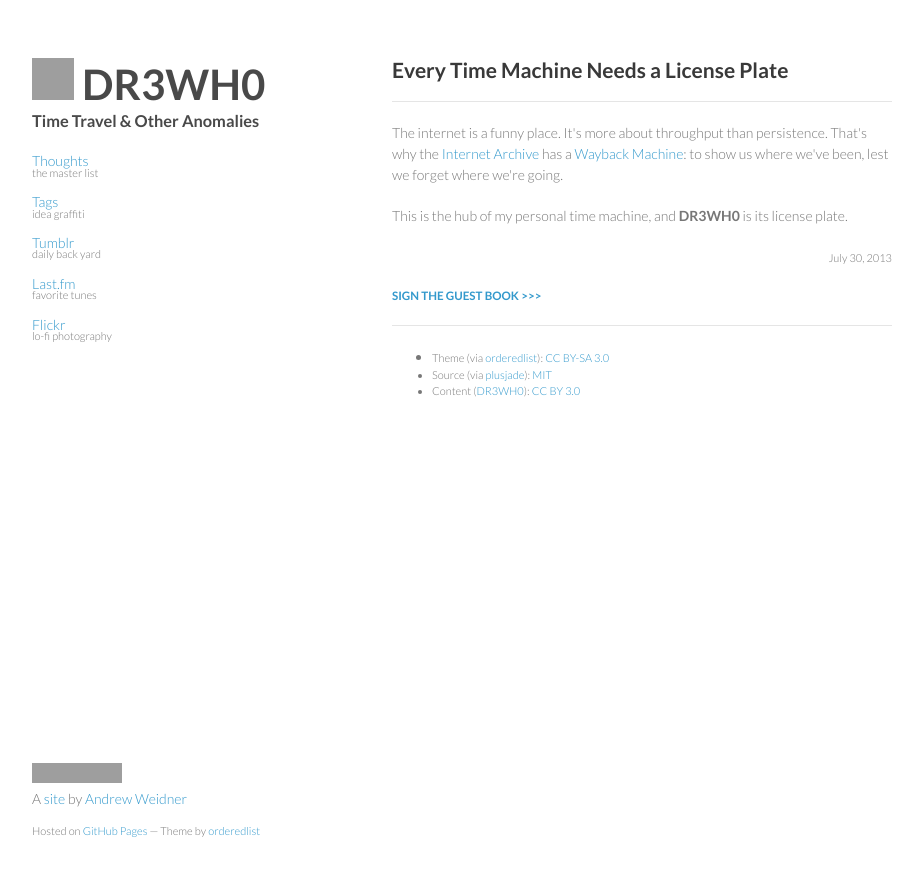
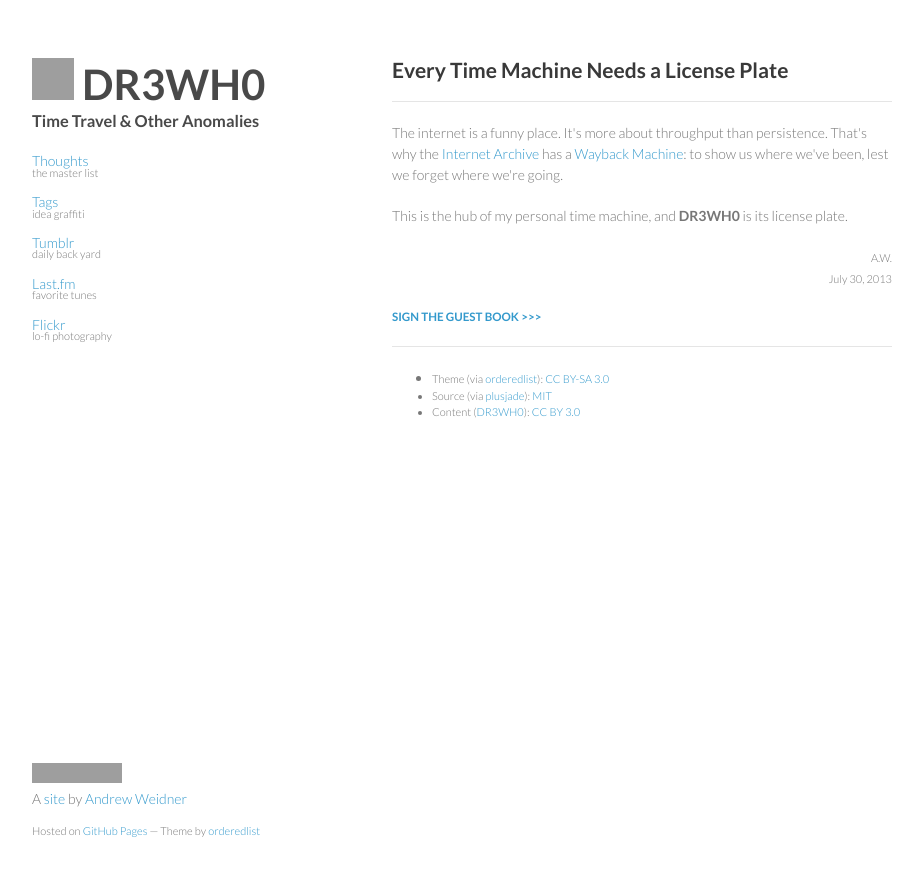
Before and after one commit to DR3WH0/DR3WH0.github.io, a Jekyll site: the page built from about.html, in a window 1280 px wide. Shown: the top 876 px of the page, without its empty margins (178-1101 px from the left). Built offline with Jekyll 4.4.1, drawn with Linux system fonts in a browser that asks for light colours; Markdown is read by kramdown in place of the engine named in the settings; comment, search, counter and statistics services are not loaded; grey boxes are pictures that could not be loaded.

Commit message:
Update about.html

```diff
--- a/about.html
+++ b/about.html
@@ -11,7 +11,7 @@ title: About
 
 <p>This is the hub of my personal time machine, and <b>DR3WH0</b> is its license plate.</p>
 
-<p style="text-align:right"><small>July 30, 2013</small></p>
+<p style="text-align:right"><small>A.W.<br>July 30, 2013</small></p>
 
 <h5><a href="/guestbook.html"><b>SIGN THE GUEST BOOK >>></b></a></h5>
 
```
